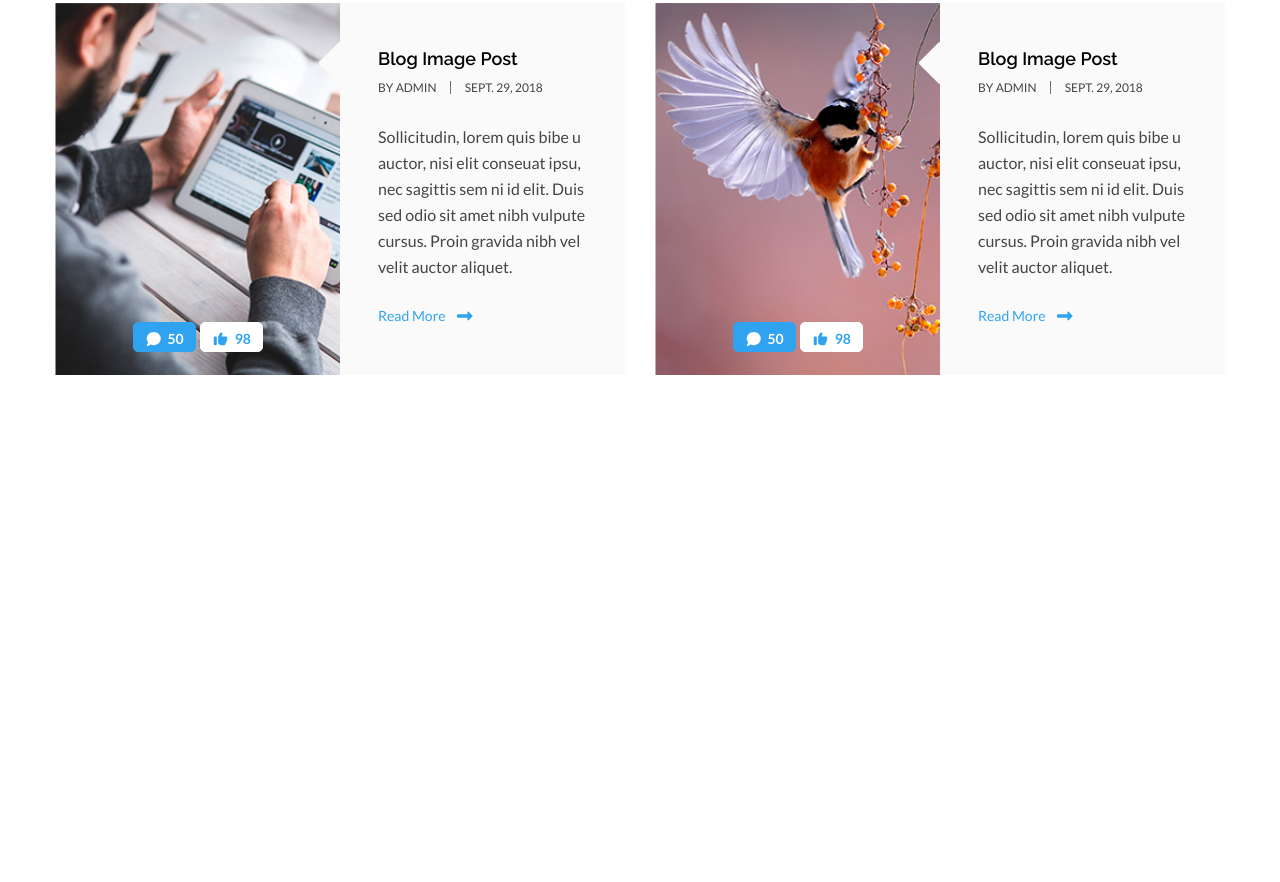
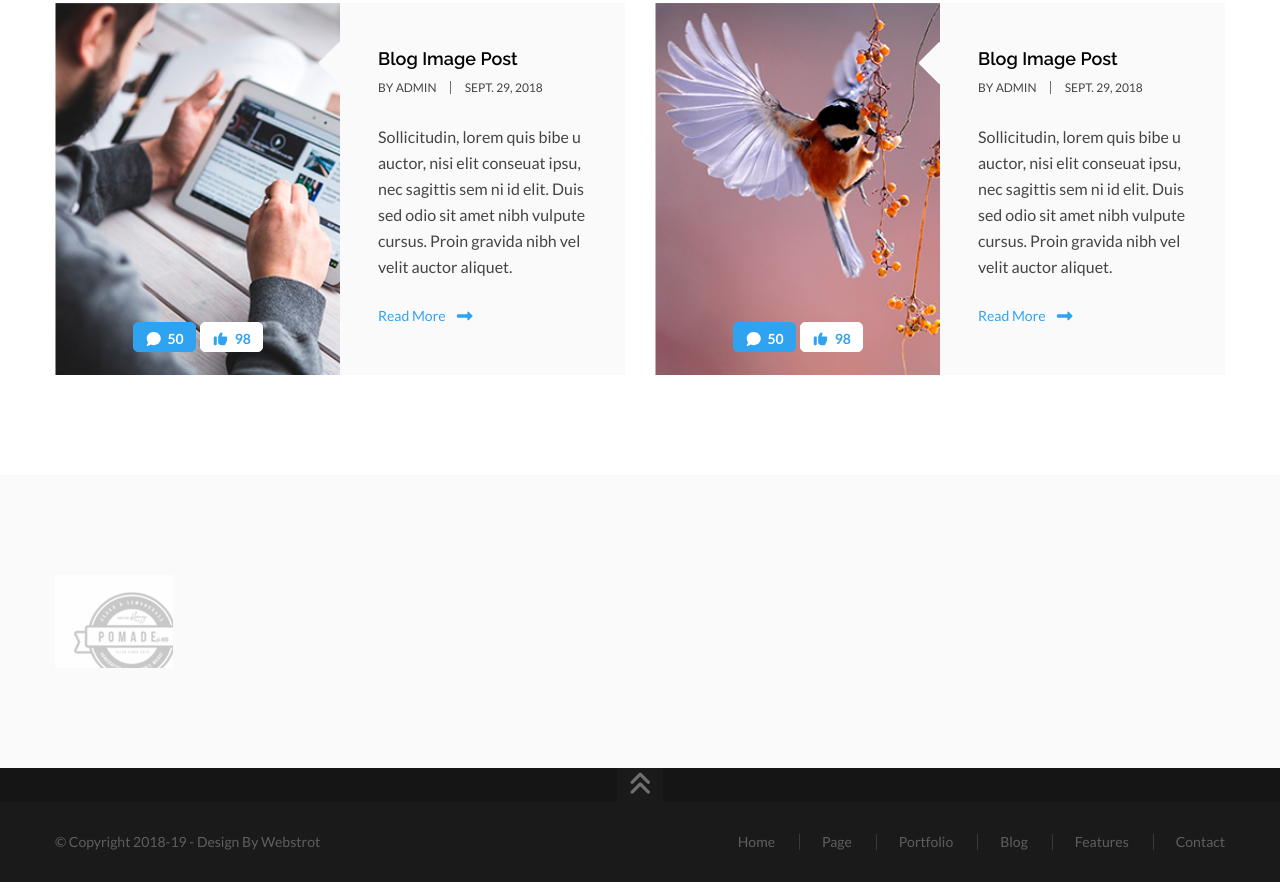
Before and after one commit to angrythunderbird/blackmesa, a plain HTML site: page index.html in a window 1280 px wide. Shown: the part 7650-8532 px from the top of the page. Before the commit the page ends 8125 px from the top, so only its background shows below. Drawn offline with nearby package versions, Linux system fonts and the light colour scheme.

Commit message:
footer
footer complete

```diff
--- a/index.html
+++ b/index.html
@@ -459,6 +459,40 @@
          </div>
       </div>
 
+      <div class="company">
+         <div class="wrapper">
+            <div class="company-box">
+               <div class="company-item company-one"></div>
+               <div class="company-item company-two"></div>
+               <div class="company-item company-three"></div>
+               <div class="company-item company-four"></div>
+               <div class="company-item company-five"></div>
+               <div class="company-item company-six"></div>
+            </div>
+         </div>
+      </div>
+
+      <footer>
+         <div class="footer">
+            <button class="footer-btn"><i class="fas fa-angle-double-up"></i></button>
+            <div class="footer-bg">
+               <div class="wrapper">
+                  <div class="footer-bg-text">
+                     <p>© Copyright 2018-19 - Design By Webstrot</p>
+                     <ul class="footer-list">
+                        <li><a href="#">Home</a></li>
+                        <li><a href="#">Page</a></li>
+                        <li><a href="#">Portfolio</a></li>
+                        <li><a href="#">Blog</a></li>
+                        <li><a href="#">Features</a></li>
+                        <li><a href="#">Contact</a></li>
+                     </ul>
+                  </div>
+               </div>
+            </div>
+         </div>
+      </footer>
+
    </main>
    <script src="/src/js/all.min.js"></script>
 </body>
--- a/src/sass/style.sass
+++ b/src/sass/style.sass
@@ -73,6 +73,7 @@ body
     background-color: transparent
     border: none
     padding: 0
+    cursor: pointer
   &-btn svg
     color: #444444
   &-btn svg:hover
@@ -561,6 +562,7 @@ body
             background-color: #30a3f0
             border: 1px solid #30a3f0
             border-radius: 5px
+            cursor: pointer
           & .blog-btn-like
             color: #30a3f0
             font-size: 14px
@@ -570,6 +572,7 @@ body
             background-color: #ffffff
             border: 1px solid #ffffff
             border-radius: 5px
+            cursor: pointer
       .blog-thumb img
           width: 285px
           height: 100%
@@ -618,3 +621,64 @@ body
             margin-right: 10px
           & i
           transform: translateY(9px)
+
+.company
+  background-color: #fafafa
+  padding: 100px 0px 100px 0px
+  &-box
+    display: flex
+    justify-content: space-between
+    align-items: center
+  &-item
+    background-image: url(../images/company.png)
+    background-repeat: no-repeat
+    height: 93px
+  &-one
+    width: 118px
+    flex-basis: 118px
+
+.footer
+  background-color: #151515
+  &-btn
+    display: block
+    width: 46px
+    height: 34px
+    margin: 0 auto
+    background-color: #1a1a1a
+    font-size: 26px
+    color: #707070
+    border: none
+    cursor: pointer
+    &:hover
+      background-color: #707070
+      color: #30a3f0
+    &:focus
+      outline: none
+  &-bg
+    background-color: #1a1a1a
+    padding: 32px 0px 32px 0px
+    &-text
+      display: flex
+      justify-content: space-between
+      align-items: center
+      font-size: 14px
+      color: rgba(255, 255, 255, 0.3)
+    &-text p
+      margin: 0
+    &-text .footer-list
+      display: flex
+      list-style-type: none
+      padding-left: 0
+      margin: 0
+      & > li
+        padding-right: 24px
+        margin-left: 22px
+        border-right: 1px solid #3a3a3a
+      & > li:last-child
+        padding-right: 0
+        border: none
+      & > li > a
+        text-decoration: none
+        color: rgba(255, 255, 255, 0.3)
+        &:hover
+          color: #30a3f0
```
Also changed, not shown: src/css/style.min.css, src/images/company.png (added), 1 other file.
